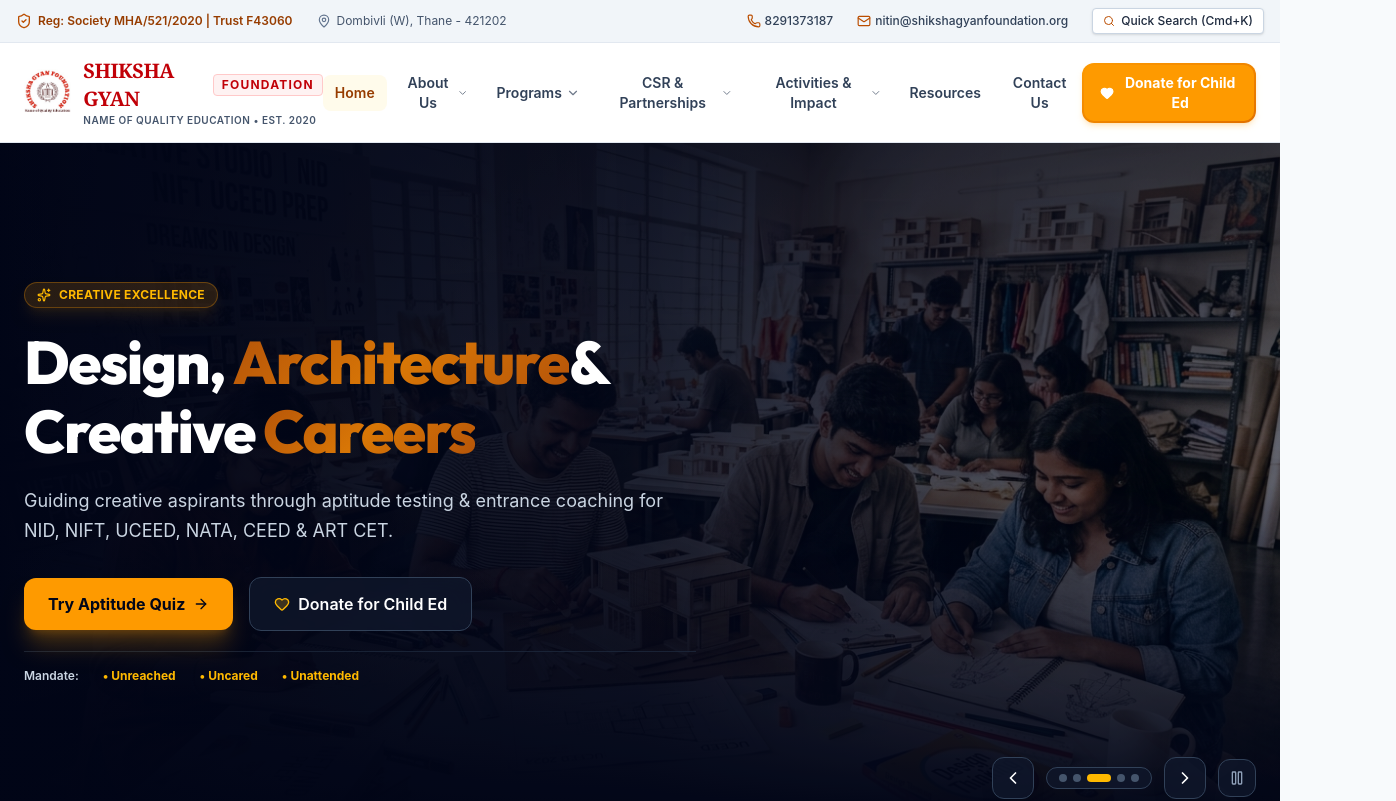
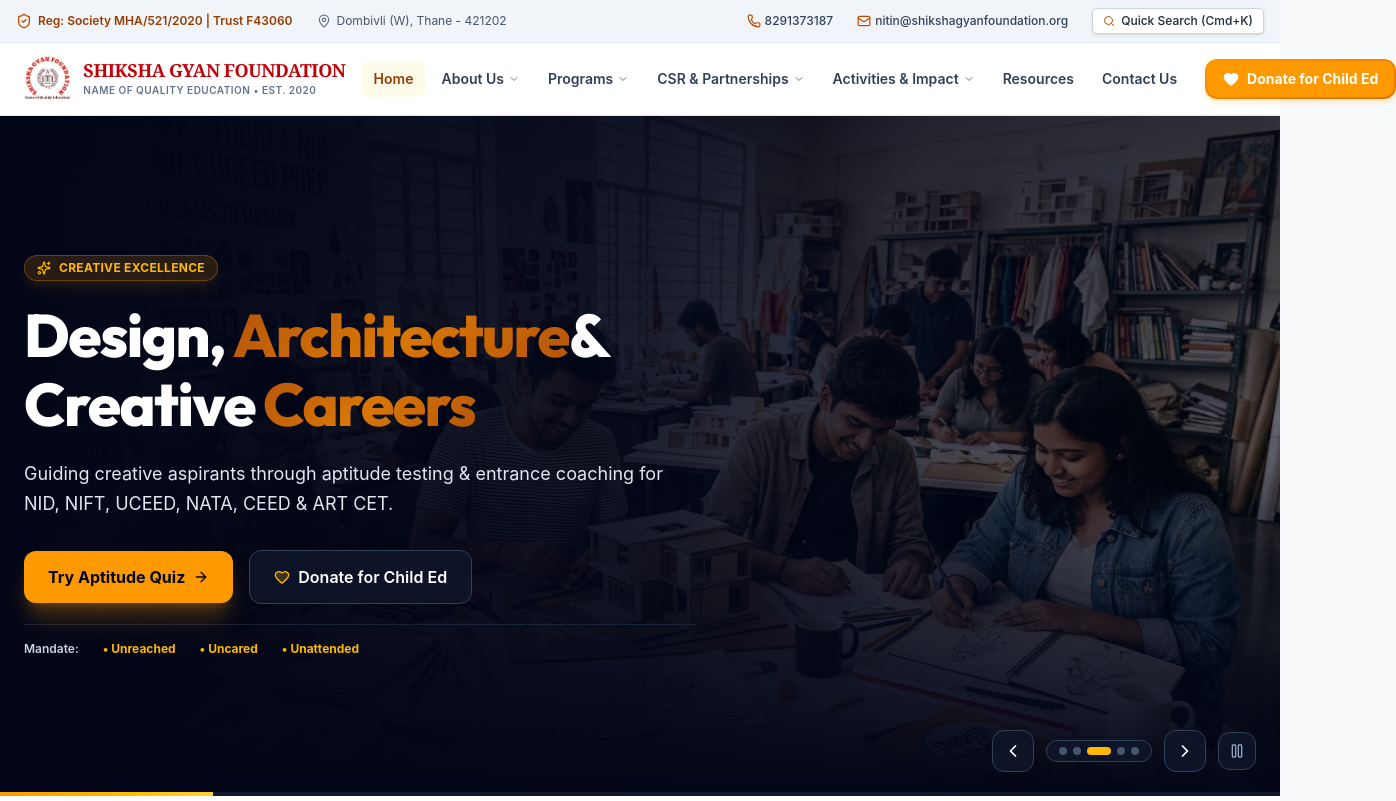
Before and after one commit to krish0000987-netizen/siksha-gyan-foundation, a React (Vite) app: page / in a window 1280 px wide. Shown: the top 801 px of the page, 1396 px wide, since content can reach past the window. Built offline with nearby package versions, Linux system fonts and the light colour scheme.

Commit message:
Fix header text collision and route child education donations to WhatsApp

```diff
--- a/src/components/DonationModal.jsx
+++ b/src/components/DonationModal.jsx
@@ -1,7 +1,7 @@
 import React, { useState } from 'react';
-import { X, Heart, CheckCircle2, ShieldCheck, Lock, Sparkles, Building, Phone, Mail } from 'lucide-react';
+import { X, Heart, CheckCircle2, ShieldCheck, Lock, Sparkles, Building, Phone, Mail, MessageSquare } from 'lucide-react';
 import confetti from 'canvas-confetti';
-import { FOUNDATION_INFO } from '../data/foundationData';
+import { FOUNDATION_INFO, getWhatsAppDonationLink } from '../data/foundationData';
 
 export default function DonationModal({ isOpen, onClose }) {
   const [selectedCause, setSelectedCause] = useState('child-education');
@@ -27,6 +27,9 @@
     { id: 'health-camp', title: 'Community Health & Eye Checkup Camp', desc: 'Fund free blood testing kits and senior citizen eye care spectacles.' }
   ];
 
+  const finalAmount = amount === 'custom' ? customAmount : amount;
+  const currentCauseObj = causes.find(c => c.id === selectedCause);
+
   const handleSubmit = (e) => {
     e.preventDefault();
     setIsSubmitted(true);
@@ -40,9 +43,10 @@
     } catch (err) {
       console.log('Confetti trigger:', err);
     }
+    // Open WhatsApp with prefilled message
+    const waUrl = getWhatsAppDonationLink(currentCauseObj ? currentCauseObj.title : "Child Education", finalAmount || "2500");
+    window.open(waUrl, '_blank');
   };
-
-  const finalAmount = amount === 'custom' ? customAmount : amount;
 
   return (
     <div className="fixed inset-0 z-50 flex items-center justify-center p-4 bg-slate-950/60 backdrop-blur-sm animate-in fade-in duration-200">
@@ -53,7 +57,7 @@
           <div>
             <div className="inline-flex items-center space-x-1.5 px-3 py-1 rounded-full bg-amber-100 text-amber-900 text-xs font-bold mb-2">
               <Heart className="w-3.5 h-3.5 fill-amber-700 text-amber-700" />
-              <span>Official Support Portal</span>
+              <span>Official WhatsApp Support Portal</span>
             </div>
             <h3 className="text-2xl font-extrabold text-slate-900">Donate to Shiksha Gyan Foundation</h3>
             <p className="text-xs text-slate-600 mt-1">
@@ -138,7 +142,7 @@
 
             {/* Donor Information */}
             <div className="space-y-3 pt-2 border-t border-slate-200">
-              <h5 className="text-xs font-bold text-slate-700 uppercase tracking-wider">Donor Details</h5>
+              <h5 className="text-xs font-bold text-slate-700 uppercase tracking-wider">Your Contact Details</h5>
               <div className="grid grid-cols-2 gap-3">
                 <input
                   type="text"
@@ -159,14 +163,14 @@
                 <input
                   type="tel"
                   required
-                  placeholder="Mobile Phone *"
+                  placeholder="WhatsApp Mobile Number *"
                   value={donorDetails.phone}
                   onChange={(e) => setDonorDetails({ ...donorDetails, phone: e.target.value })}
                   className="bg-white border border-slate-300 rounded-xl px-3 py-2 text-xs text-slate-900 placeholder-slate-400 focus:outline-none focus:border-amber-500 shadow-sm"
                 />
                 <input
                   type="text"
-                  placeholder="PAN Card (Optional)"
+                  placeholder="PAN Card (For 80G Tax Exemption)"
                   value={donorDetails.pan}
                   onChange={(e) => setDonorDetails({ ...donorDetails, pan: e.target.value })}
                   className="bg-white border border-slate-300 rounded-xl px-3 py-2 text-xs text-slate-900 placeholder-slate-400 focus:outline-none focus:border-amber-500 shadow-sm"
@@ -177,40 +181,45 @@
             {/* Security Assurance */}
             <div className="bg-amber-50 p-3.5 rounded-xl border border-amber-200 text-[11px] text-amber-950 flex items-center space-x-2 font-medium">
               <ShieldCheck className="w-5 h-5 text-amber-600 flex-shrink-0" />
-              <span>Official 80G tax receipt will be issued to {donorDetails.email || 'your email'} upon verification.</span>
+              <span>Connects instantly with Foundation Secretary on WhatsApp for direct account details and 80G receipt.</span>
             </div>
 
-            {/* Submit Button */}
+            {/* Submit Button - Transfers to WhatsApp */}
             <button
               type="submit"
-              className="w-full py-3.5 bg-amber-500 hover:bg-amber-600 text-white font-extrabold text-base rounded-xl shadow-md transition flex items-center justify-center space-x-2"
+              className="w-full py-3.5 bg-green-600 hover:bg-green-700 text-white font-extrabold text-base rounded-xl shadow-md transition flex items-center justify-center space-x-2"
             >
-              <Heart className="w-5 h-5 fill-white" />
-              <span>Proceed to Support ₹{Number(finalAmount || 2500).toLocaleString('en-IN')}</span>
+              <MessageSquare className="w-5 h-5 fill-white" />
+              <span>Connect on WhatsApp (₹{Number(finalAmount || 2500).toLocaleString('en-IN')})</span>
             </button>
 
           </form>
         ) : (
           /* Confirmation State */
           <div className="p-8 text-center space-y-4">
-            <div className="w-16 h-16 bg-amber-100 text-amber-700 rounded-full flex items-center justify-center mx-auto border border-amber-300">
+            <div className="w-16 h-16 bg-green-100 text-green-700 rounded-full flex items-center justify-center mx-auto border border-green-300">
               <CheckCircle2 className="w-10 h-10" />
             </div>
-            <h3 className="text-2xl font-extrabold text-slate-900">Thank You, {donorDetails.name || 'Generous Donor'}!</h3>
+            <h3 className="text-2xl font-extrabold text-slate-900">Transferring to WhatsApp...</h3>
             <p className="text-sm text-slate-700 max-w-md mx-auto">
-              Your pledge of <strong className="text-amber-700">₹{Number(finalAmount || 2500).toLocaleString('en-IN')}</strong> to <span className="text-slate-900 font-bold">Shiksha Gyan Foundation</span> will help educate and transform underprivileged children in Maharashtra.
+              Connecting you directly with <span className="text-slate-900 font-bold">Shiksha Gyan Foundation WhatsApp Support ({FOUNDATION_INFO.phones[0]})</span> for your donation of <strong className="text-amber-700">₹{Number(finalAmount || 2500).toLocaleString('en-IN')}</strong>.
             </p>
-            <div className="bg-slate-50 p-4 rounded-xl border border-slate-200 text-xs text-slate-700 text-left max-w-md mx-auto space-y-1">
-              <p><strong className="text-slate-900">Reference:</strong> SGF-DON-{Math.floor(100000 + Math.random() * 900000)}</p>
-              <p><strong className="text-slate-900">Official Contact:</strong> {FOUNDATION_INFO.phones[0]} / {FOUNDATION_INFO.email}</p>
-              <p><strong className="text-slate-900">Receipt:</strong> Sent to {donorDetails.email || 'your registered contact'}</p>
+            <div className="pt-2 flex justify-center space-x-3">
+              <a
+                href={getWhatsAppDonationLink(currentCauseObj ? currentCauseObj.title : "Child Education", finalAmount || "2500")}
+                target="_blank"
+                rel="noopener noreferrer"
+                className="px-6 py-2.5 bg-green-600 text-white font-bold rounded-xl shadow-md hover:bg-green-700 transition inline-block"
+              >
+                Open WhatsApp Again
+              </a>
+              <button
+                onClick={() => { setIsSubmitted(false); onClose(); }}
+                className="px-6 py-2.5 bg-slate-100 text-slate-800 font-bold rounded-xl hover:bg-slate-200 transition inline-block"
+              >
+                Close
+              </button>
             </div>
-            <button
-              onClick={() => { setIsSubmitted(false); onClose(); }}
-              className="px-6 py-2.5 bg-amber-500 text-white font-bold rounded-xl shadow-md hover:bg-amber-600 transition inline-block"
-            >
-              Close Confirmation
-            </button>
           </div>
         )}
 
--- a/src/components/HeroSlider.jsx
+++ b/src/components/HeroSlider.jsx
@@ -1,6 +1,6 @@
 import React, { useState, useEffect, useRef } from 'react';
 import { ChevronLeft, ChevronRight, Pause, Play, Sparkles, ArrowRight, ShieldCheck, Heart } from 'lucide-react';
-import { HERO_SLIDES } from '../data/foundationData';
+import { HERO_SLIDES, getWhatsAppDonationLink } from '../data/foundationData';
 
 export default function HeroSlider({ onNavigate, onOpenDonate }) {
   const [currentSlide, setCurrentSlide] = useState(0);
@@ -11,7 +11,7 @@
     if (isPlaying) {
       timerRef.current = setInterval(() => {
         setCurrentSlide((prev) => (prev + 1) % HERO_SLIDES.length);
-      }, 3000); // Strict 3-second slideshow as requested
+      }, 3000); // 3-second slideshow
     }
     return () => clearInterval(timerRef.current);
   }, [isPlaying]);
@@ -72,33 +72,41 @@
           </h1>
 
           {/* Subtitle */}
-          <p className="text-slate-300 text-base sm:text-lg leading-relaxed font-normal text-slate-200">
+          <p className="text-slate-200 text-base sm:text-lg leading-relaxed font-normal">
             {slide.subtitle}
           </p>
 
           {/* Action CTAs */}
           <div className="pt-3 flex flex-wrap gap-4 items-center">
+            {slide.ctaTarget === 'donate' ? (
+              <a
+                href={getWhatsAppDonationLink("Child Education")}
+                target="_blank"
+                rel="noopener noreferrer"
+                className="px-6 py-3.5 bg-amber-500 hover:bg-amber-400 text-slate-950 font-bold rounded-xl shadow-xl shadow-amber-500/25 flex items-center space-x-2 transition-all transform hover:-translate-y-0.5"
+              >
+                <span>{slide.ctaText}</span>
+                <ArrowRight className="w-4 h-4" />
+              </a>
+            ) : (
               <button
-              onClick={() => {
-                if (slide.ctaTarget === 'donate') {
-                  onOpenDonate();
-                } else {
-                  onNavigate(slide.ctaTarget);
-                }
-              }}
+                onClick={() => onNavigate(slide.ctaTarget)}
                 className="px-6 py-3.5 bg-amber-500 hover:bg-amber-400 text-slate-950 font-bold rounded-xl shadow-xl shadow-amber-500/25 flex items-center space-x-2 transition-all transform hover:-translate-y-0.5"
               >
                 <span>{slide.ctaText}</span>
                 <ArrowRight className="w-4 h-4" />
               </button>
+            )}
 
-            <button
-              onClick={onOpenDonate}
+            <a
+              href={getWhatsAppDonationLink("Child Education")}
+              target="_blank"
+              rel="noopener noreferrer"
               className="px-6 py-3.5 bg-slate-900/80 hover:bg-slate-800 text-white font-semibold rounded-xl border border-slate-700 flex items-center space-x-2 backdrop-blur-md transition"
             >
               <Heart className="w-4 h-4 text-amber-400 fill-amber-400/20" />
               <span>Donate for Child Ed</span>
-            </button>
+            </a>
           </div>
 
           {/* Mandate Bar */}
--- a/src/components/Navbar.jsx
+++ b/src/components/Navbar.jsx
@@ -2,7 +2,7 @@
 import {
   Search, Phone, Mail, MapPin, ChevronDown, Menu, X, Heart, ShieldCheck
 } from 'lucide-react';
-import { FOUNDATION_INFO } from '../data/foundationData';
+import { FOUNDATION_INFO, getWhatsAppDonationLink } from '../data/foundationData';
 
 export default function Navbar({ activeView, setActiveView, onOpenSearch, onOpenDonate }) {
   const [isScrolled, setIsScrolled] = useState(false);
@@ -75,6 +75,11 @@
     window.scrollTo({ top: 0, behavior: 'smooth' });
   };
 
+  const handleWhatsAppDonate = (e) => {
+    e.preventDefault();
+    window.open(getWhatsAppDonationLink("Child Education"), "_blank");
+  };
+
   return (
     <>
       {/* Top Banner Bar */}
@@ -110,37 +115,32 @@
         </div>
       </div>
 
-      {/* Main Sticky Navbar - with Official Logo */}
-      <header className={`sticky top-0 z-40 transition-all duration-300 ${isScrolled ? 'bg-white/95 backdrop-blur-xl border-b border-slate-200 shadow-md py-2.5' : 'bg-white border-b border-slate-200 py-3.5'}`}>
-        <div className="max-w-7xl mx-auto px-4 sm:px-6 flex justify-between items-center">
+      {/* Main Sticky Navbar - Fixed Brand Layout and Clean Navigation Spacing */}
+      <header className={`sticky top-0 z-40 transition-all duration-300 ${isScrolled ? 'bg-white/95 backdrop-blur-xl border-b border-slate-200 shadow-md py-2.5' : 'bg-white border-b border-slate-200 py-3'}`}>
+        <div className="max-w-7xl mx-auto px-4 sm:px-6 flex justify-between items-center gap-4">
 
-          {/* Official Logo Brand */}
+          {/* Official Logo Brand (Properly Contained without Badges Colliding with Home) */}
           <div
             onClick={() => handleNavClick('home')}
-            className="flex items-center space-x-3 cursor-pointer group"
+            className="flex items-center space-x-3 cursor-pointer group flex-shrink-0"
           >
             <img
               src="/images/logo_emblem.png"
-              alt="Shiksha Gyan Foundation Emblem Logo"
-              className="h-12 w-auto object-contain group-hover:scale-105 transition-transform"
+              alt="Shiksha Gyan Foundation Logo Emblem"
+              className="h-11 sm:h-12 w-auto object-contain group-hover:scale-105 transition-transform"
             />
-            <div>
-              <div className="flex items-center space-x-2">
-                <span className="text-xl font-extrabold tracking-tight text-red-700 font-serif group-hover:text-red-800 transition">
-                  SHIKSHA GYAN
-                </span>
-                <span className="text-xs uppercase tracking-widest px-2 py-0.5 rounded bg-red-50 text-red-700 font-bold border border-red-200 hidden sm:inline-block">
-                  FOUNDATION
-                </span>
-              </div>
-              <p className="text-[10px] text-slate-600 tracking-wider uppercase font-semibold">
+            <div className="flex flex-col justify-center">
+              <span className="text-base sm:text-lg font-black tracking-tight text-red-700 font-serif leading-none group-hover:text-red-800 transition">
+                SHIKSHA GYAN FOUNDATION
+              </span>
+              <span className="text-[10px] text-slate-500 font-semibold tracking-wider uppercase mt-1">
                 Name of Quality Education • Est. 2020
-              </p>
+              </span>
             </div>
           </div>
 
-          {/* Desktop Navigation */}
-          <nav className="hidden lg:flex items-center space-x-1">
+          {/* Desktop Navigation with Proper Padding */}
+          <nav className="hidden lg:flex items-center space-x-0.5 xl:space-x-1 flex-shrink-0">
             {navItems.map((item) => (
               <div
                 key={item.id}
@@ -150,14 +150,14 @@
               >
                 <button
                   onClick={() => handleNavClick(item.id)}
-                  className={`px-3 py-2 rounded-lg text-sm font-semibold transition flex items-center space-x-1 ${
+                  className={`px-2.5 xl:px-3 py-2 rounded-lg text-xs xl:text-sm font-semibold transition flex items-center space-x-1 ${
                     activeView.startsWith(item.id)
                       ? 'text-amber-800 bg-amber-50 font-bold'
                       : 'text-slate-700 hover:text-slate-950 hover:bg-slate-100'
                   }`}
                 >
                   <span>{item.label}</span>
-                  {item.subitems && <ChevronDown className="w-3.5 h-3.5 opacity-70 group-hover:rotate-180 transition-transform" />}
+                  {item.subitems && <ChevronDown className="w-3 h-3 opacity-70 group-hover:rotate-180 transition-transform" />}
                 </button>
 
                 {/* Submenu Dropdown */}
@@ -180,17 +180,19 @@
             ))}
           </nav>
 
-          {/* Action CTAs */}
-          <div className="hidden sm:flex items-center space-x-3">
-            <button
-              onClick={onOpenDonate}
-              className="relative inline-flex items-center justify-center p-0.5 overflow-hidden text-sm font-bold rounded-xl group bg-gradient-to-br from-amber-500 to-amber-600 text-white shadow-md shadow-amber-500/20 hover:scale-105 active:scale-95 transition-all duration-200"
+          {/* Action CTAs - Transfers to WhatsApp */}
+          <div className="hidden sm:flex items-center space-x-3 flex-shrink-0">
+            <a
+              href={getWhatsAppDonationLink("Child Education")}
+              target="_blank"
+              rel="noopener noreferrer"
+              className="relative inline-flex items-center justify-center p-0.5 overflow-hidden text-xs xl:text-sm font-bold rounded-xl group bg-gradient-to-br from-amber-500 to-amber-600 text-white shadow-md shadow-amber-500/20 hover:scale-105 active:scale-95 transition-all duration-200"
             >
-              <span className="relative px-4 py-2 transition-all ease-in duration-75 bg-amber-500 text-white rounded-[10px] group-hover:bg-amber-600 font-bold flex items-center space-x-2">
+              <span className="relative px-3.5 xl:px-4 py-2 transition-all ease-in duration-75 bg-amber-500 text-white rounded-[10px] group-hover:bg-amber-600 font-bold flex items-center space-x-2">
                 <Heart className="w-4 h-4 fill-white text-white" />
                 <span>Donate for Child Ed</span>
               </span>
-            </button>
+            </a>
           </div>
 
           {/* Mobile Menu Button */}
@@ -238,13 +240,15 @@
               </div>
             ))}
             <div className="pt-4">
-              <button
-                onClick={() => { setMobileMenuOpen(false); onOpenDonate(); }}
-                className="w-full py-3 bg-amber-500 text-white font-bold rounded-xl shadow-md flex justify-center items-center space-x-2"
+              <a
+                href={getWhatsAppDonationLink("Child Education")}
+                target="_blank"
+                rel="noopener noreferrer"
+                className="w-full py-3 bg-amber-500 hover:bg-amber-600 text-white font-bold rounded-xl shadow-md flex justify-center items-center space-x-2"
               >
                 <Heart className="w-4 h-4 fill-white text-white" />
-                <span>Donate for Child Education</span>
-              </button>
+                <span>Donate for Child Education (WhatsApp)</span>
+              </a>
             </div>
           </div>
         )}
--- a/src/data/foundationData.js
+++ b/src/data/foundationData.js
@@ -1,4 +1,4 @@
-// SHIKSHA GYAN FOUNDATION - Master Data File with Official Logo and Clean Entity Structures
+// SHIKSHA GYAN FOUNDATION - Master Data File with Official Logo, Clean Entities and WhatsApp Helpers
 
 export const FOUNDATION_INFO = {
   name: "SHIKSHA GYAN FOUNDATION",
@@ -10,6 +10,7 @@
   beneficiaryAgeRange: "6 to 60 Years",
   website: "www.shikshagyanfoundation.org",
   email: "nitin@shikshagyanfoundation.org",
+  whatsappNumber: "918291373187",
   phones: ["8291373187", "7021475595", "9549411349"],
   address: {
     line1: "1/7 Hanuman Prasad Society",
@@ -37,6 +38,13 @@
     ifscCode: "To be announced",
     micrCode: "To be announced"
   }
+};
+
+export const getWhatsAppDonationLink = (cause = "Child Education", amount = "") => {
+  const text = encodeURIComponent(
+    `Hello Shiksha Gyan Foundation,\nI would like to support and donate for ${cause}${amount ? ` (Amount: ₹${amount})` : ''}.\nPlease guide me with the donation details and 80G receipt.`
+  );
+  return `https://wa.me/${FOUNDATION_INFO.whatsappNumber}?text=${text}`;
 };
 
 export const HERO_SLIDES = [
```
Also changed, not shown: src/components/Footer.jsx (+8 -6 lines), src/components/HomeView.jsx (+9 -7 lines), src/components/ProgramsView.jsx (+8 -6 lines). Lines whose indentation alone changed are shown as unchanged.
